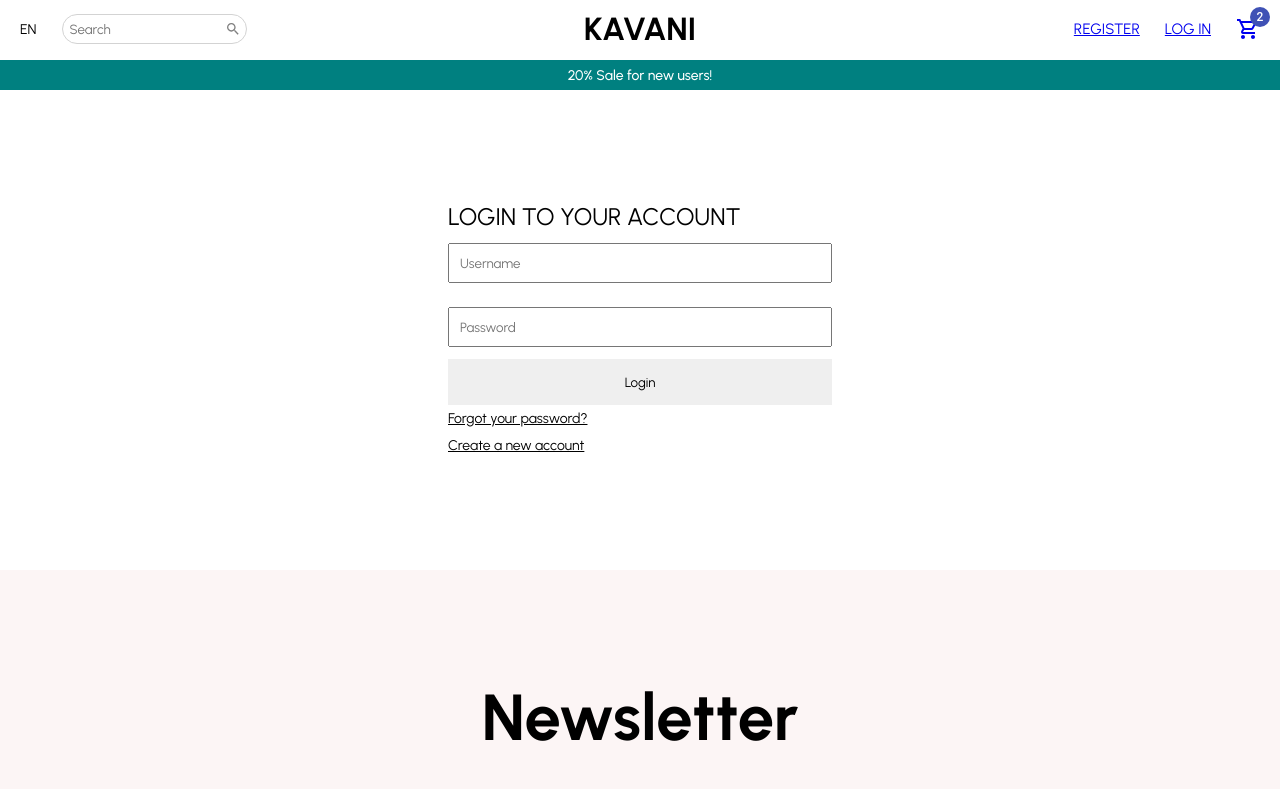
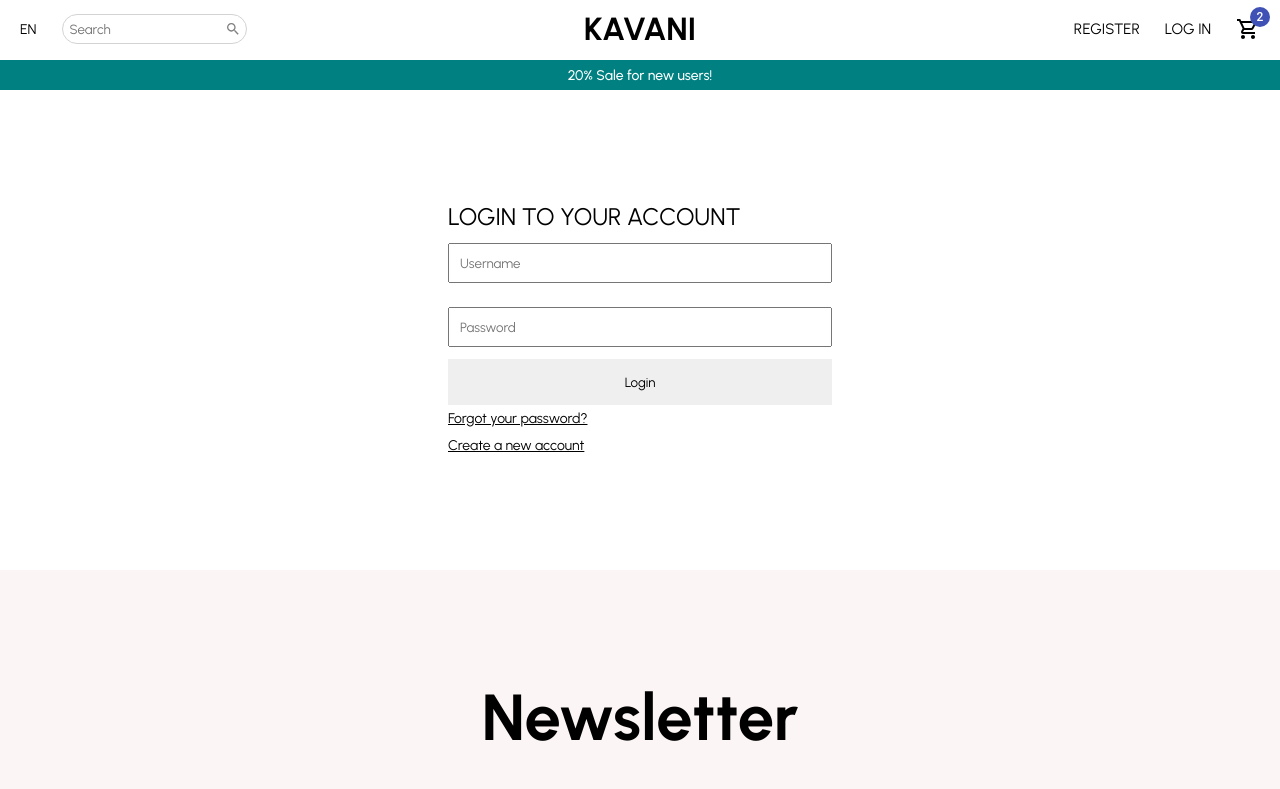
Before and after one commit to realmohaa/E-Commerce, a React (Create React App) app: page /Login in a window 1280 px wide. Shown: the top 789 px of the page. Built offline with nearby package versions, Linux system fonts and the light colour scheme.

Commit message:
Added Links to test routing

```diff
--- a/public/index.html
+++ b/public/index.html
@@ -10,6 +10,11 @@
     * {
       font-family: 'Urbanist', sans-serif;
       margin: 0;
+    }
+
+    a {
+      color: inherit;
+      text-decoration: none;
     }
 
     ::-webkit-scrollbar {
--- a/src/pages/Home.jsx
+++ b/src/pages/Home.jsx
@@ -10,8 +10,8 @@ import Slider from './components/Slider';
 const Home = () => {
   return (
   <div>
+      <Navbar/>
       <Announcement/>
-      <Navbar/>
       <Categories/>
       <Slider/>
       <Products/>
--- a/src/pages/components/CategoryItem.jsx
+++ b/src/pages/components/CategoryItem.jsx
@@ -1,6 +1,7 @@
 import styled from "styled-components";
 import { useSpring, animated } from 'react-spring'
 import { mobile } from "../../responsive";
+import { Link } from "react-router-dom";
 
 const Container = styled(animated.div)`
   flex: 1;
@@ -59,7 +60,7 @@ const CategoryItem = ({item}) => {
             <Image src={item.img}/>
             <Details>
                 <Title>{item.title}</Title>
-                <Button>SHOP NOW</Button>
+                <Link to="/products"><Button>SHOP NOW</Button></Link>
             </Details>
         </Container>
     );
--- a/src/pages/components/Navbar.jsx
+++ b/src/pages/components/Navbar.jsx
@@ -84,7 +84,7 @@ const Navbar = () => {
           </Left>
 
           <Center>
-          <Logo>KAVANI</Logo>
+          <Link to="/"><Logo>KAVANI</Logo></Link>
           </Center>
 
           <Right>
--- a/src/pages/components/Product.jsx
+++ b/src/pages/components/Product.jsx
@@ -1,5 +1,6 @@
 import styled from "styled-components";
 import { ShoppingCartOutlined, SearchOutlined, FavoriteBorderOutlined } from '@material-ui/icons'
+import { Link } from "react-router-dom";
 
 const Details = styled.div`
     width: 100%;
@@ -73,7 +74,7 @@ const Product = ({item}) => {
               </Icon>
 
               <Icon>
-                  <SearchOutlined />
+                  <Link to="/product"><SearchOutlined /></Link>
               </Icon>
 
               <Icon>
```
